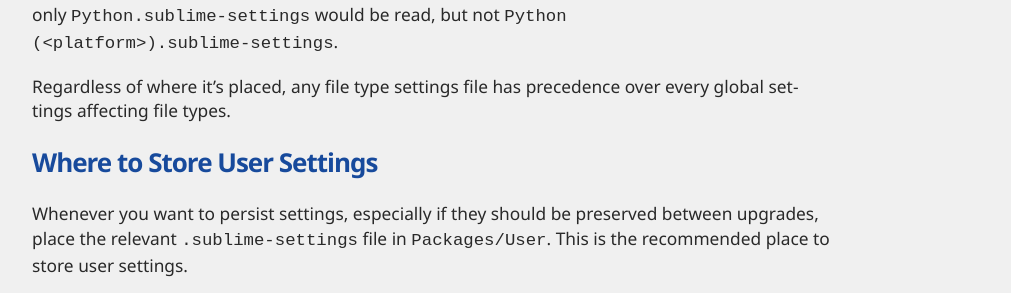
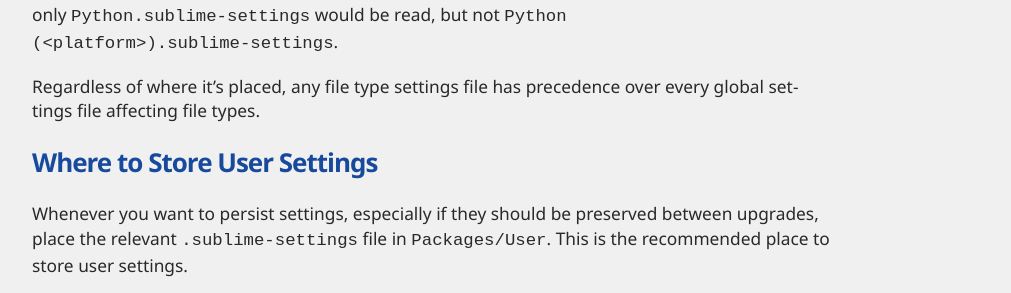
Before and after one commit to guillermooo/sublime-undocs, a Sphinx documentation site: the page built from source/customization/settings.rst, in a window 1280 px wide and 900 px high, scrolled down 1567 px. Shown: the part 304-597 px from the top of the window, without its empty margins (128-1139 px from the left). Built offline with Sphinx 7.4.7, drawn with Linux system fonts in a browser that asks for light colours; some of the changed text lies outside the part shown.

Commit message:
revised settings topic.

```diff
--- a/source/customization/settings.rst
+++ b/source/customization/settings.rst
@@ -11,7 +11,7 @@
 ======
 
 Settings files use JSON and have the ``.sublime-settings`` extension. The purpose
-of a``.sublime-settings`` files is determined by its name. For example,
+of a ``.sublime-settings`` file is determined by its name. For example,
 ``Python.sublime-settings`` controls settings for Python files, whereas
 ``Minimap.sublime-settings`` controls the minimap settings, etc.
 
@@ -95,7 +95,7 @@
 ``Python (<platform>).sublime-settings``.
 
 Regardless of where it's placed, any file type settings file has precedence over
-every global settings affecting file types.
+every global settings file affecting file types.
 
 
 Where to Store User Settings
```
Also changed, not shown: other parts of source/customization/settings.rst (+1 -1 lines).
